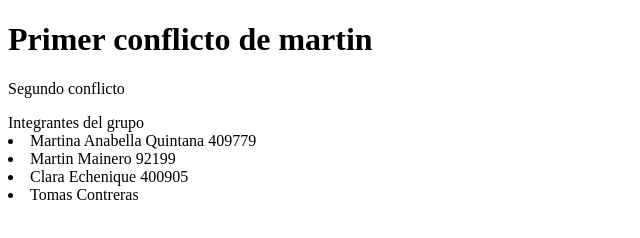
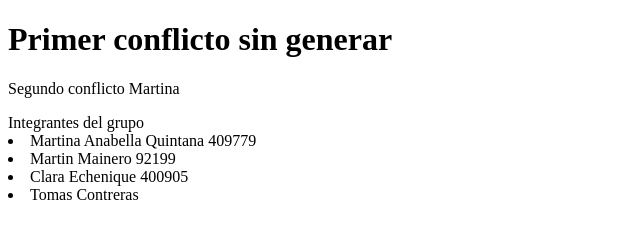
Before and after one commit to martinmainero/tpvideoconflicto, a plain HTML site: page index.html in a window 1280 px wide. Shown: the whole page, without its empty margins (0-640 px from the left). Drawn offline with Linux system fonts and the light colour scheme.

Commit message:
Cambio 2

```diff
--- a/index.html
+++ b/index.html
@@ -4,8 +4,8 @@
     <title>Trabajo Conflictos de Git</title>
 </head>
 <body>
-    <h1> Primer conflicto de martin </h1>
-    <p>Segundo conflicto</p>
+    <h1> Primer conflicto sin generar</h1>
+    <p>Segundo conflicto Martina</p>
     <div>Integrantes del grupo
         <li>Martina Anabella Quintana 409779</li>
         <li>Martin Mainero 92199</li>
```
